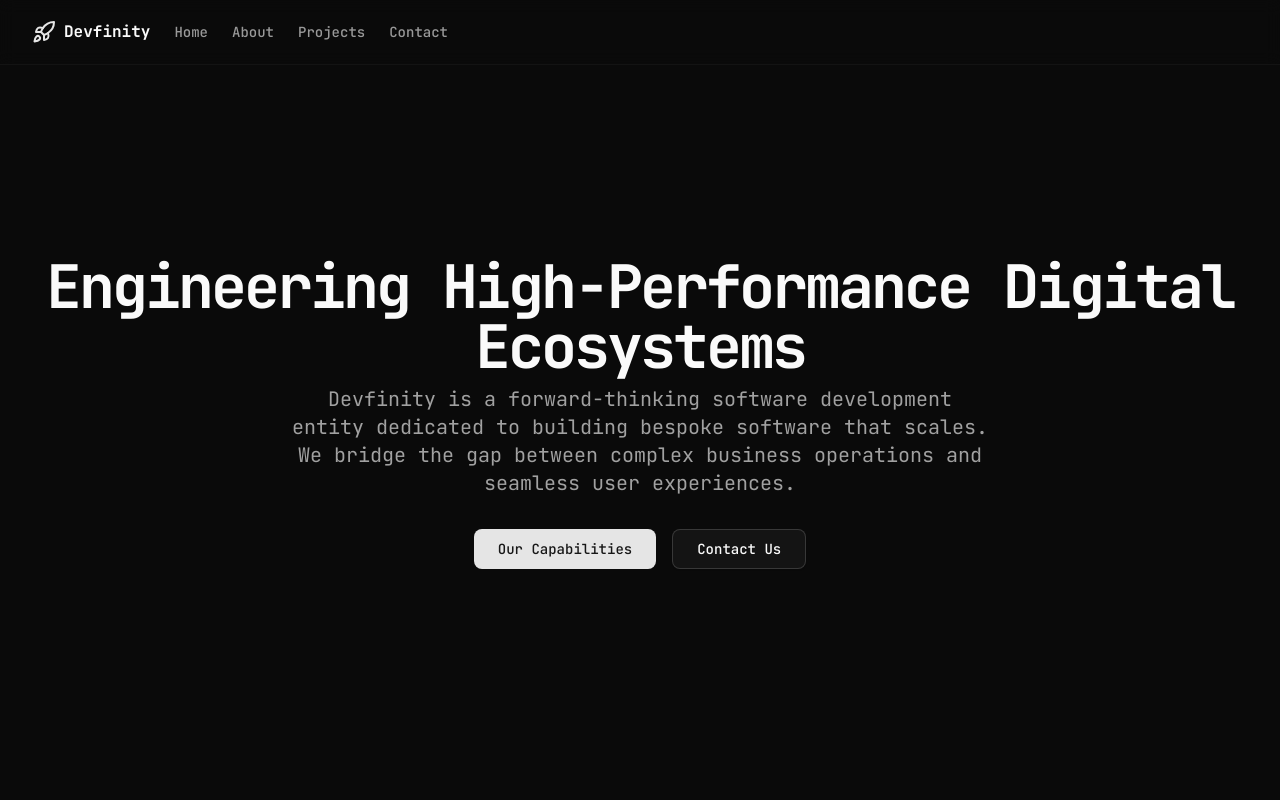
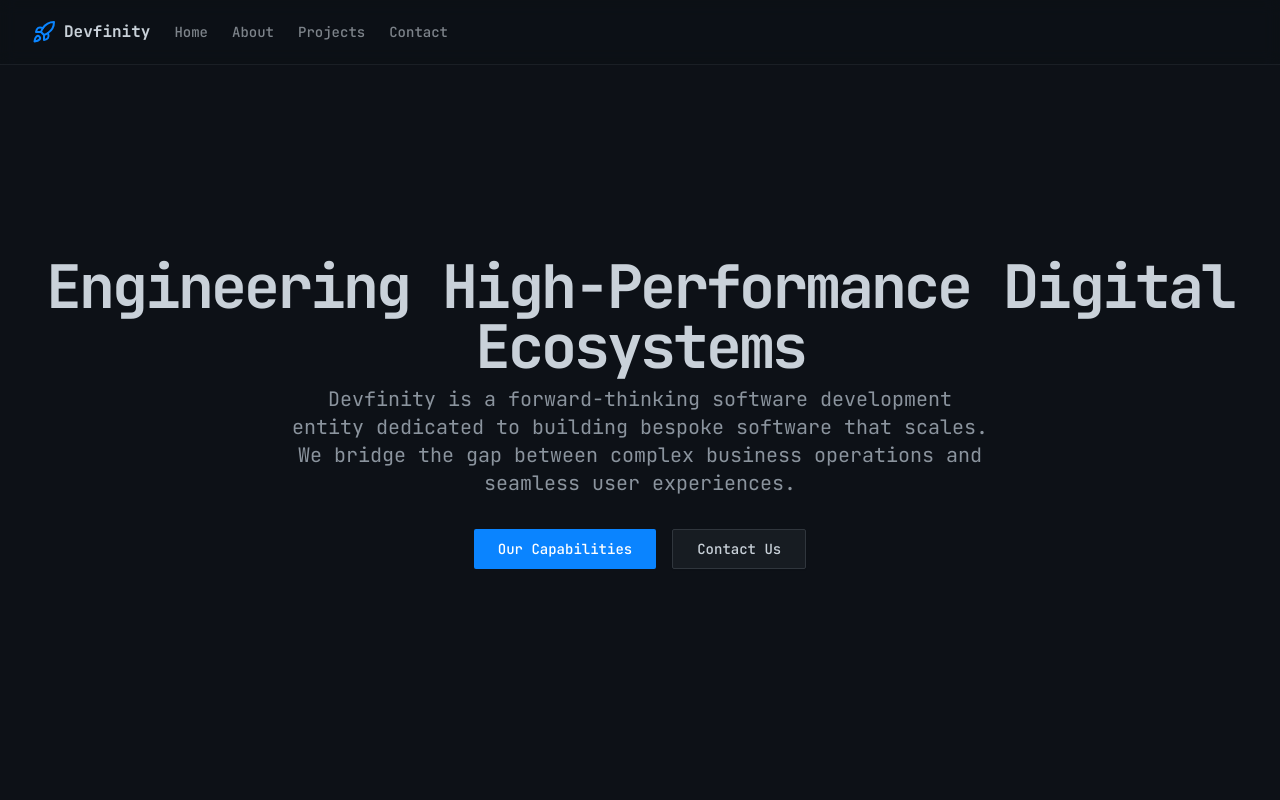
Before and after one commit to AstronautGuy/DevfinityFrontend, a Next.js app: page / in a window 1280 px wide. Shown: the top 800 px of the page. Built offline with nearby package versions, Linux system fonts and the light colour scheme.

Commit message:
style: IDE dark theme colors

```diff
--- a/src/app/globals.css
+++ b/src/app/globals.css
@@ -79,37 +79,38 @@
 }
 
 .dark {
-  --background: oklch(0.145 0 0);
-  --foreground: oklch(0.985 0 0);
-  --card: oklch(0.205 0 0);
-  --card-foreground: oklch(0.985 0 0);
-  --popover: oklch(0.205 0 0);
-  --popover-foreground: oklch(0.985 0 0);
-  --primary: oklch(0.922 0 0);
-  --primary-foreground: oklch(0.205 0 0);
-  --secondary: oklch(0.269 0 0);
-  --secondary-foreground: oklch(0.985 0 0);
-  --muted: oklch(0.269 0 0);
-  --muted-foreground: oklch(0.708 0 0);
-  --accent: oklch(0.269 0 0);
-  --accent-foreground: oklch(0.985 0 0);
-  --destructive: oklch(0.704 0.191 22.216);
-  --border: oklch(1 0 0 / 10%);
-  --input: oklch(1 0 0 / 15%);
-  --ring: oklch(0.556 0 0);
-  --chart-1: oklch(0.488 0.243 264.376);
-  --chart-2: oklch(0.696 0.17 162.48);
-  --chart-3: oklch(0.769 0.188 70.08);
-  --chart-4: oklch(0.627 0.265 303.9);
-  --chart-5: oklch(0.645 0.246 16.439);
-  --sidebar: oklch(0.205 0 0);
-  --sidebar-foreground: oklch(0.985 0 0);
-  --sidebar-primary: oklch(0.488 0.243 264.376);
-  --sidebar-primary-foreground: oklch(0.985 0 0);
-  --sidebar-accent: oklch(0.269 0 0);
-  --sidebar-accent-foreground: oklch(0.985 0 0);
-  --sidebar-border: oklch(1 0 0 / 10%);
-  --sidebar-ring: oklch(0.556 0 0);
+  --background: #0d1117;
+  --foreground: #c9d1d9;
+  --card: #161b22;
+  --card-foreground: #c9d1d9;
+  --popover: #161b22;
+  --popover-foreground: #c9d1d9;
+  --primary: #0A84FF;
+  --primary-foreground: #ffffff;
+  --secondary: #21262d;
+  --secondary-foreground: #c9d1d9;
+  --muted: #21262d;
+  --muted-foreground: #8b949e;
+  --accent: #21262d;
+  --accent-foreground: #c9d1d9;
+  --destructive: #f85149;
+  --border: #30363d;
+  --input: #30363d;
+  --ring: #0A84FF;
+  --chart-1: #0A84FF;
+  --chart-2: #2ea043;
+  --chart-3: #f0883e;
+  --chart-4: #8957e5;
+  --chart-5: #d2a8ff;
+  --sidebar: #161b22;
+  --sidebar-foreground: #c9d1d9;
+  --sidebar-primary: #0A84FF;
+  --sidebar-primary-foreground: #ffffff;
+  --sidebar-accent: #21262d;
+  --sidebar-accent-foreground: #c9d1d9;
+  --sidebar-border: #30363d;
+  --sidebar-ring: #0A84FF;
+  --radius: 0.25rem;
 }
 
 @layer base {
```
